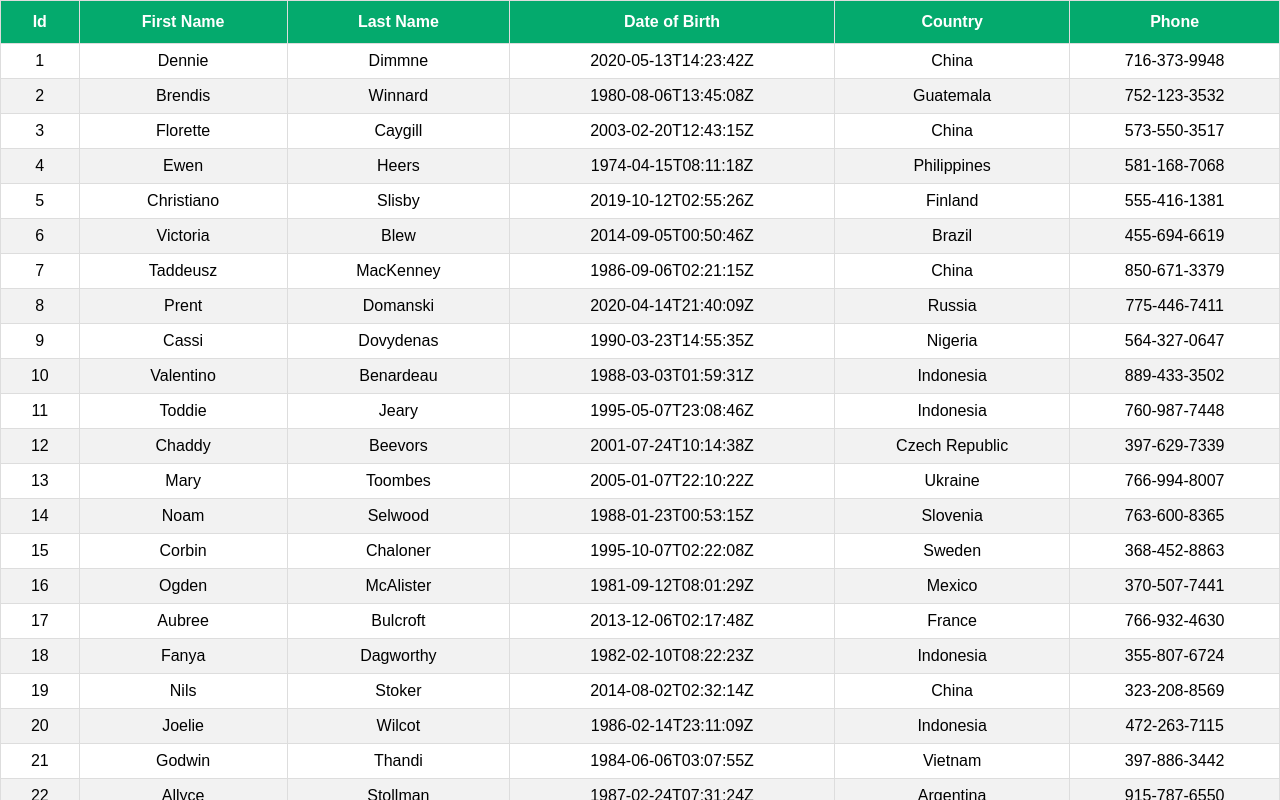
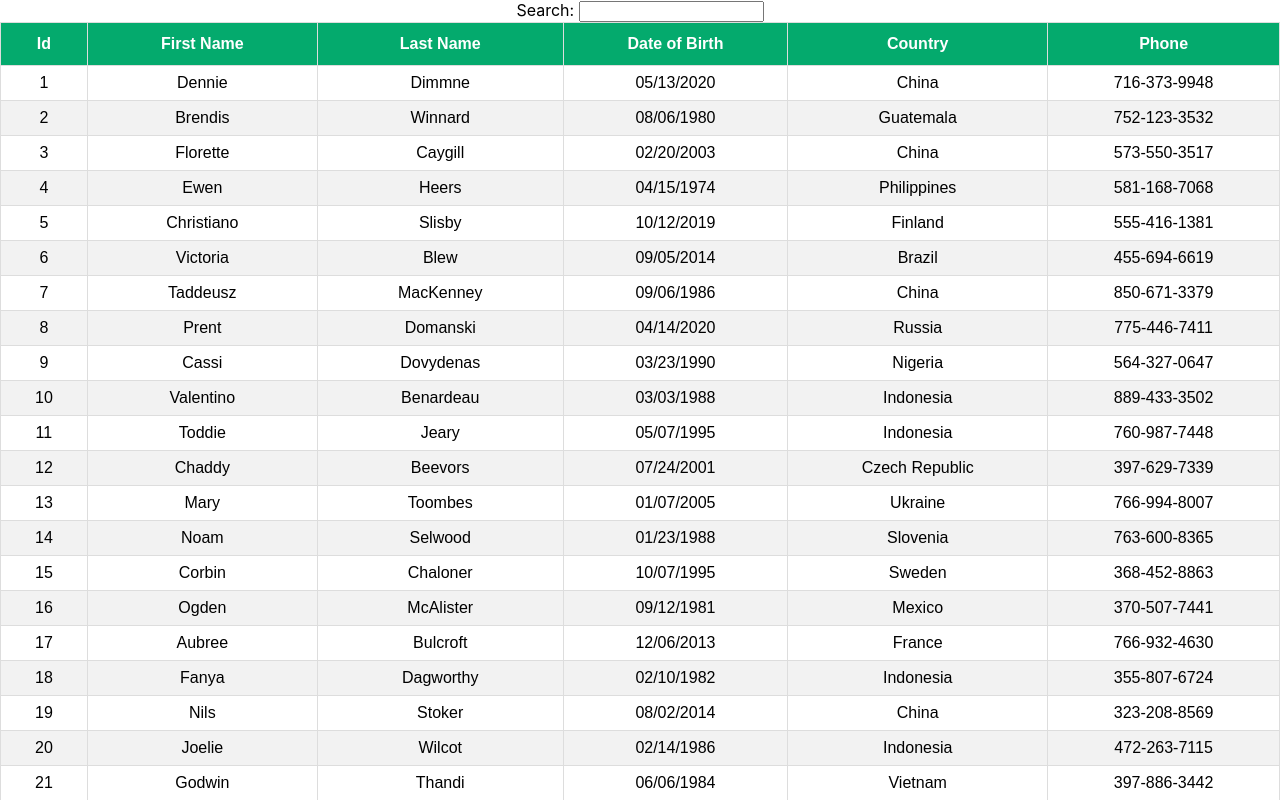
Before and after one commit to IMakeTheSites/creact-table, a React (Create React App) app: page / in a window 1280 px wide. Shown: the top 800 px of the page. Built offline with nearby package versions, Linux system fonts and the light colour scheme.

Commit message:
Add Filtering and Sorting functions and components and date-fns for date formatting

```diff
--- a/package.json
+++ b/package.json
@@ -6,6 +6,7 @@
     "@testing-library/jest-dom": "^5.16.5",
     "@testing-library/react": "^13.4.0",
     "@testing-library/user-event": "^13.5.0",
+    "date-fns": "^2.29.3",
     "react": "^18.2.0",
     "react-dom": "^18.2.0",
     "react-scripts": "5.0.1",
--- a/src/App.js
+++ b/src/App.js
@@ -1,11 +1,11 @@
 import "./App.css";
 import React from "react";
-import { BasicTable } from "./components/BasicTable";
+import { FilteringTable } from "./components/FilteringTable";
 
 function App() {
   return (
     <div className="App">
-      <BasicTable />
+      <FilteringTable />
     </div>
   );
 }
--- /dev/null
+++ b/src/components/FilteringTable.js
@@ -0,0 +1,72 @@
+import React, { useMemo } from "react";
+import { useTable, useGlobalFilter } from "react-table";
+import MOCK_DATA from "./MOCK_DATA.json";
+import { COLUMNS } from "./columns";
+import "./table.css";
+import { GlobalFilter } from "./GlobalFilter";
+
+export const FilteringTable = () => {
+  const columns = useMemo(() => COLUMNS, []);
+  const data = useMemo(() => MOCK_DATA, []);
+
+  const {
+    getTableProps,
+    getTableBodyProps,
+    headerGroups,
+    footerGroups,
+    rows,
+    prepareRow,
+    state,
+    setGlobalFilter,
+  } = useTable(
+    {
+      columns,
+      data,
+    },
+    useGlobalFilter
+  );
+
+  const { globalFilter } = state;
+  return (
+    <>
+      <GlobalFilter filter={globalFilter} setFilter={setGlobalFilter} />
+      <table {...getTableProps()}>
+        <thead>
+          {headerGroups.map((headerGroup) => (
+            <tr {...headerGroup.getHeaderGroupProps()}>
+              {headerGroup.headers.map((column) => (
+                <th {...column.getHeaderProps()}>{column.render("Header")}</th>
+              ))}
+            </tr>
+          ))}
+        </thead>
+        <tbody {...getTableBodyProps()}>
+          {rows.map((row) => {
+            prepareRow(row);
+            return (
+              <tr {...row.getRowProps()}>
+                {row.cells.map((cell) => {
+                  return (
+                    <td {...cell.getCellProps()}>{cell.render("Cell")}</td>
+                  );
+                })}
+              </tr>
+            );
+          })}
+          <tr>
+            <td></td>
+          </tr>
+        </tbody>
+        <tfoot>
+          {footerGroups.map((footerGroup) => (
+            <tr {...footerGroup.getFooterGroupProps()}>
+              {footerGroup.headers.map((column) => (
+                <td {...column.getFooterProps}>{column.render("Footer")}</td>
+              ))}
+            </tr>
+          ))}
+        </tfoot>
+      </table>
+    </>
+  );
+};
--- /dev/null
+++ b/src/components/GlobalFilter.js
@@ -0,0 +1,10 @@
+import React from "react";
+
+export const GlobalFilter = ({ filter, setFilter }) => {
+  return (
+    <span>
+      Search:{" "}
+      <input value={filter || ""} onChange={(e) => setFilter(e.target.value)} />
+    </span>
+  );
+};
--- a/src/components/columns.js
+++ b/src/components/columns.js
@@ -1,3 +1,5 @@
+import { format } from "date-fns";
+
 export const COLUMNS = [
   {
     Header: "Id",
@@ -18,6 +20,9 @@
     Header: "Date of Birth",
     Footer: "Date of Birth",
     accessor: "date_of_birth",
+    Cell: ({ value }) => {
+      return format(new Date(value), "MM/dd/yyyy");
+    },
   },
   {
     Header: "Country",
```
Also changed, not shown: src/components/SortingTable.js (added, +69 -0 lines), 1 other file (tests, documents, lock files or other folders).
